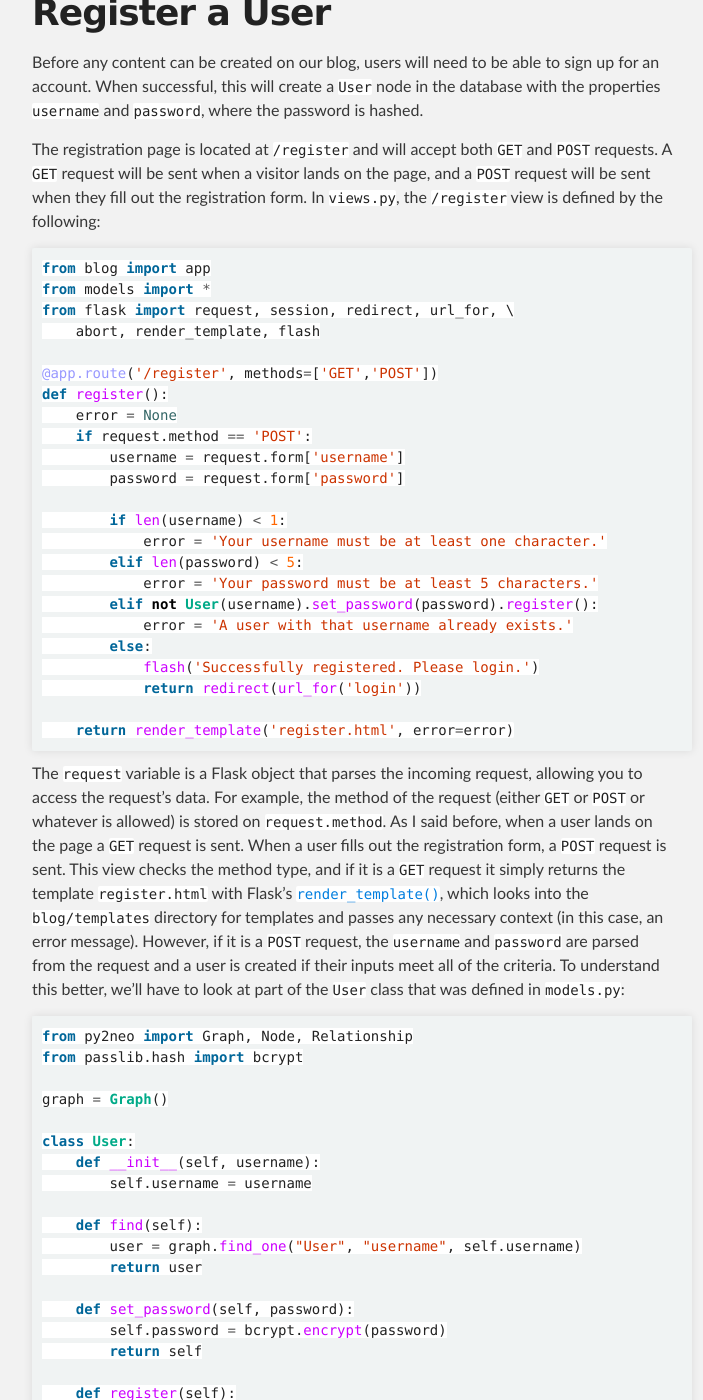
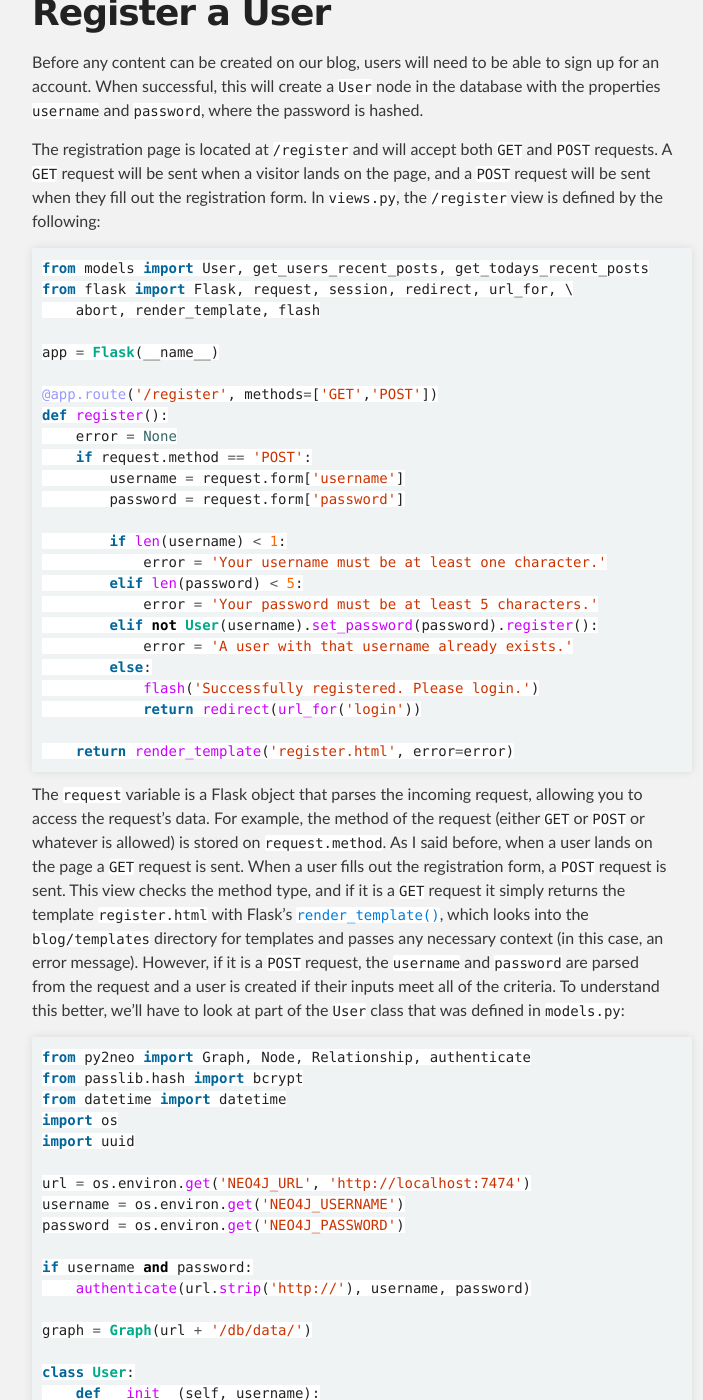
Before and after one commit to nicolewhite/neo4j-flask, a Jekyll site: the page built from pages/register-a-user.md, in a window 1280 px wide and 1400 px high, scrolled down 274 px. Shown: the whole window, without its empty margins (288-991 px from the left). Built offline with Jekyll 4.4.1, drawn with Linux system fonts in a browser that asks for light colours; Markdown is read by kramdown in place of the engine named in the settings.

Commit message:
Update tutorial with code changes

````diff
--- a/pages/register-a-user.md
+++ b/pages/register-a-user.md
@@ -11,10 +11,11 @@ Before any content can be created on our blog, users will need to be able to sig
 The registration page is located at `/register` and will accept both `GET` and `POST` requests. A `GET` request will be sent when a visitor lands on the page, and a `POST` request will be sent when they fill out the registration form. In `views.py`, the `/register` view is defined by the following:
 
 ```python
-from blog import app
-from models import *
-from flask import request, session, redirect, url_for, \
+from models import User, get_users_recent_posts, get_todays_recent_posts
+from flask import Flask, request, session, redirect, url_for, \
     abort, render_template, flash
+
+app = Flask(__name__)
 
 @app.route('/register', methods=['GET','POST'])
 def register():
@@ -39,10 +40,20 @@ def register():
 The `request` variable is a Flask object that parses the incoming request, allowing you to access the request's data. For example, the method of the request (either `GET` or `POST` or whatever is allowed) is stored on `request.method`. As I said before, when a user lands on the page a `GET` request is sent. When a user fills out the registration form, a `POST` request is sent. This view checks the method type, and if it is a `GET` request it simply returns the template `register.html` with Flask's [`render_template()`](http://flask.pocoo.org/docs/0.10/api/#flask.render_template), which looks into the `blog/templates` directory for templates and passes any necessary context (in this case, an error message). However, if it is a `POST` request, the `username` and `password` are parsed from the request and a user is created if their inputs meet all of the criteria. To understand this better, we'll have to look at part of the `User` class that was defined in `models.py`:
 
 ```python
-from py2neo import Graph, Node, Relationship
+from py2neo import Graph, Node, Relationship, authenticate
 from passlib.hash import bcrypt
+from datetime import datetime
+import os
+import uuid
 
-graph = Graph()
+url = os.environ.get('NEO4J_URL', 'http://localhost:7474')
+username = os.environ.get('NEO4J_USERNAME')
+password = os.environ.get('NEO4J_PASSWORD')
+
+if username and password:
+    authenticate(url.strip('http://'), username, password)
+
+graph = Graph(url + '/db/data/')
 
 class User:
     def __init__(self, username):
````
Also changed, not shown: pages/add-a-post.md (+5 -6 lines), pages/deploy-heroku.md (+9 -3 lines), pages/display-posts.md (+0 -2 lines), pages/project-structure.md (+0 -10 lines).
